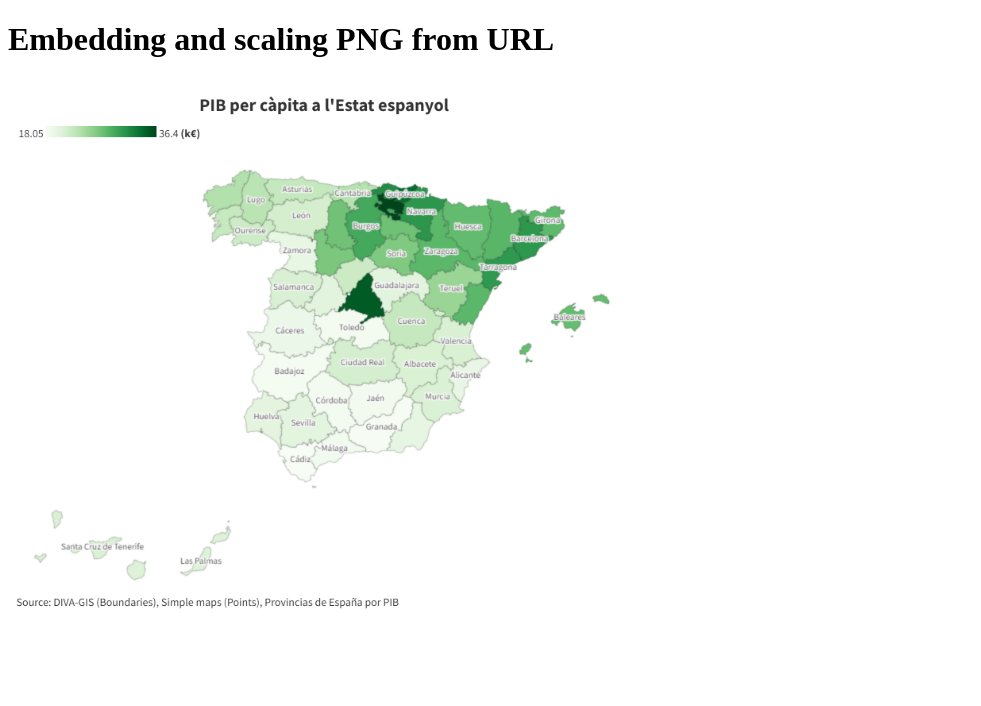
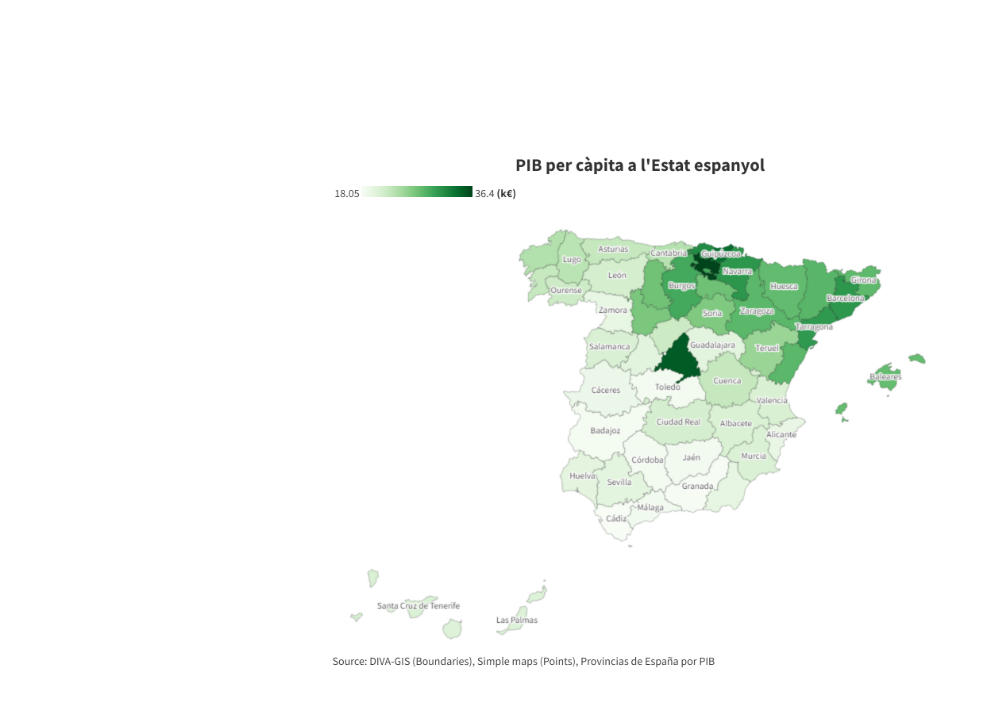
Before and after one commit to nandziuri/data-viz-choropleth-map, a plain HTML site: page index.html in a window 1280 px wide. Shown: the whole page, without its empty margins (0-981 px from the left). Drawn offline with Linux system fonts and the light colour scheme.

Commit message:
Update index.html

```diff
--- a/index.html
+++ b/index.html
@@ -1,10 +1,22 @@
 <!DOCTYPE html>
 <html>
   <head>
-    <title>Embedding and scaling PNG from URL</title>
+    <title></title>
+    <style>
+      /* Center the image */
+      body {
+        display: flex;
+        justify-content: center;
+        align-items: center;
+        height: 100vh;
+      }
+      img {
+        max-width: 50%;
+        height: auto;
+      }
+    </style>
   </head>
   <body>
-    <h1>Embedding and scaling PNG from URL</h1>
-    <img src="https://github.com/nandziuri/data-viz-choropleth-map/raw/main/PIB_spain%402x.png" alt="PIB Spain PNG Map" width="50%" height="50%">
+    <img src="https://github.com/nandziuri/data-viz-choropleth-map/raw/main/PIB_spain%402x.png" alt="PIB Spain PNG Map">
   </body>
 </html>
```
